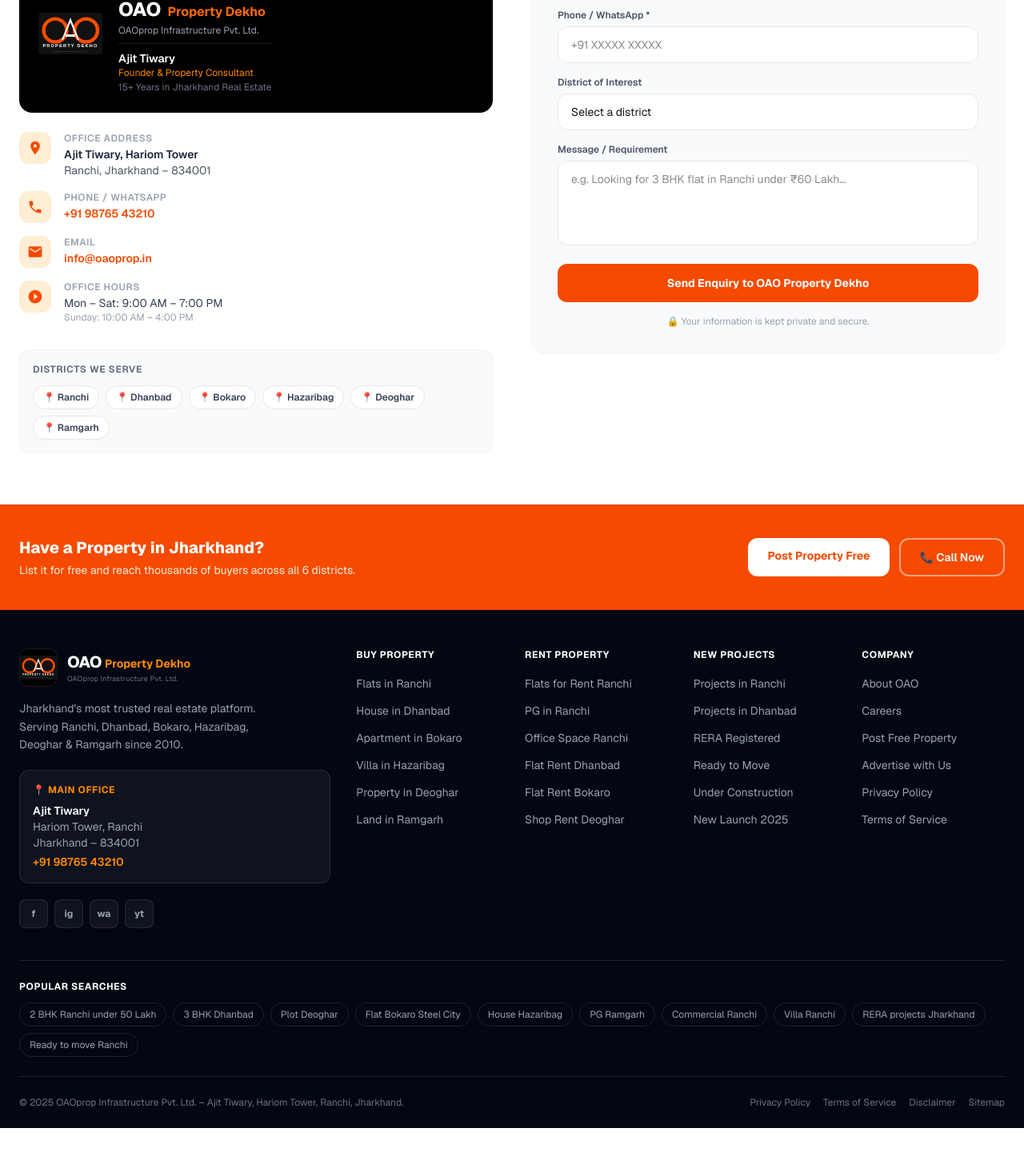
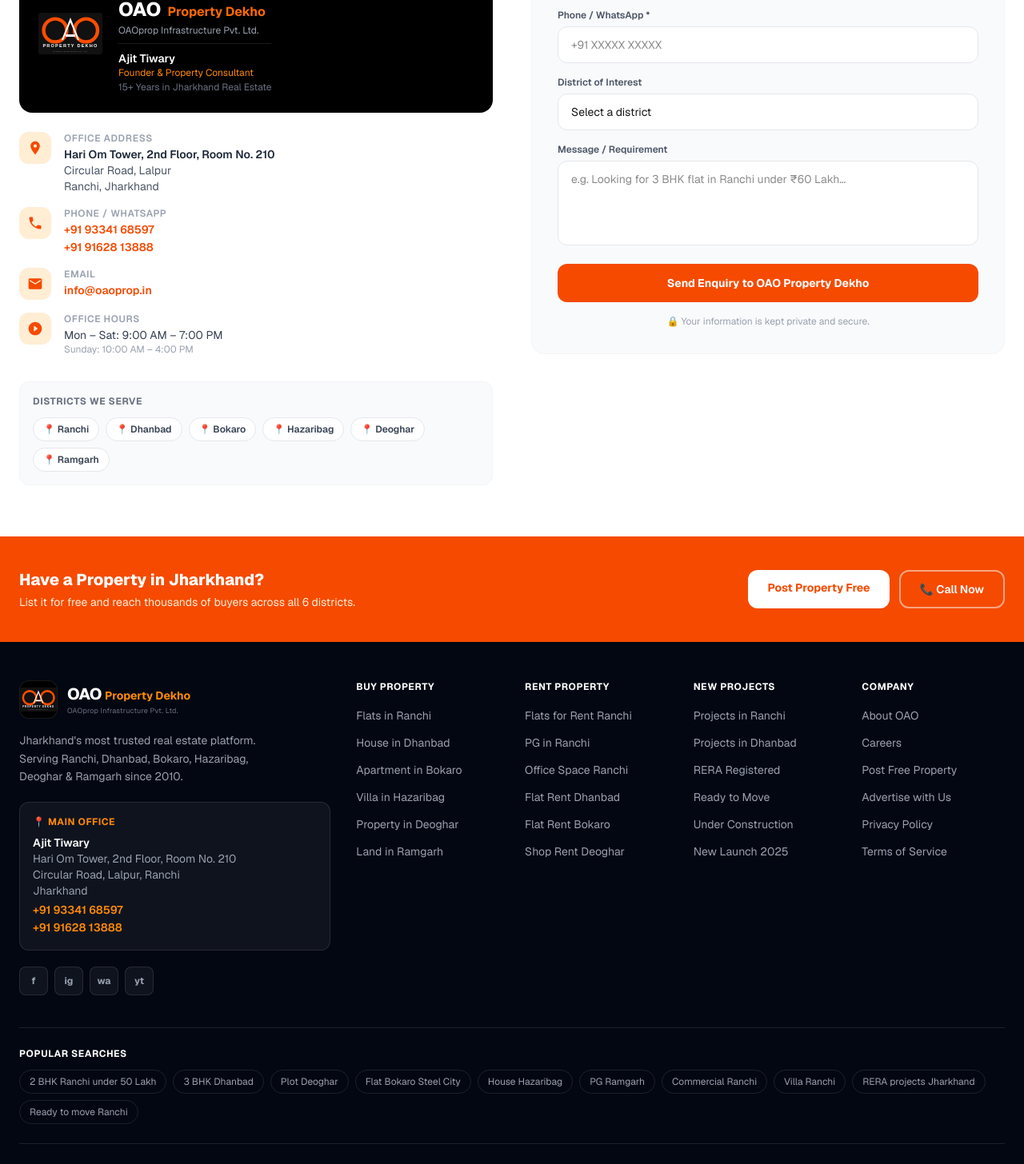
Before and after one commit to mksharsh568/jharkhand-housing, a Next.js app: page / in a window 1280 px wide. Shown: the part 4940-6396 px from the top of the page at 80% size. Before the commit the page ends 6351 px from the top, so only its background shows below. Built offline with nearby package versions, Linux system fonts and the light colour scheme.

Commit message:
Update office address and contact numbers

```diff
--- a/src/components/ContactSection.tsx
+++ b/src/components/ContactSection.tsx
@@ -67,9 +67,10 @@ export default function ContactSection() {
                 <div>
                   <div className="text-xs font-semibold text-gray-400 uppercase tracking-wider">Office Address</div>
                   <div className="text-sm font-semibold text-gray-800 mt-0.5">
-                    Ajit Tiwary, Hariom Tower
+                    Hari Om Tower, 2nd Floor, Room No. 210
                   </div>
-                  <div className="text-sm text-gray-600">Ranchi, Jharkhand – 834001</div>
+                  <div className="text-sm text-gray-600">Circular Road, Lalpur</div>
+                  <div className="text-sm text-gray-600">Ranchi, Jharkhand</div>
                 </div>
               </div>
 
@@ -81,8 +82,11 @@ export default function ContactSection() {
                 </div>
                 <div>
                   <div className="text-xs font-semibold text-gray-400 uppercase tracking-wider">Phone / WhatsApp</div>
-                  <a href="tel:+919876543210" className="text-sm font-semibold text-orange-600 hover:underline mt-0.5 block">
-                    +91 98765 43210
+                  <a href="tel:+919334168597" className="text-sm font-semibold text-orange-600 hover:underline mt-0.5 block">
+                    +91 93341 68597
+                  </a>
+                  <a href="tel:+919162813888" className="text-sm font-semibold text-orange-600 hover:underline mt-0.5 block">
+                    +91 91628 13888
                   </a>
                 </div>
               </div>
--- a/src/components/Footer.tsx
+++ b/src/components/Footer.tsx
@@ -71,7 +71,7 @@ export default function Footer() {
               Post Property Free
             </a>
             <a
-              href="tel:+919876543210"
+              href="tel:+919334168597"
               className="border-2 border-white/50 text-white font-semibold px-6 py-3 rounded-xl text-sm hover:bg-white/10 transition-colors"
             >
               📞 Call Now
@@ -119,10 +119,14 @@ export default function Footer() {
                 📍 Main Office
               </div>
               <div className="text-sm font-semibold text-white">Ajit Tiwary</div>
-              <div className="text-sm text-gray-400">Hariom Tower, Ranchi</div>
-              <div className="text-sm text-gray-400">Jharkhand – 834001</div>
-              <a href="tel:+919876543210" className="text-sm text-orange-400 font-semibold mt-1 block hover:underline">
-                +91 98765 43210
+              <div className="text-sm text-gray-400">Hari Om Tower, 2nd Floor, Room No. 210</div>
+              <div className="text-sm text-gray-400">Circular Road, Lalpur, Ranchi</div>
+              <div className="text-sm text-gray-400">Jharkhand</div>
+              <a href="tel:+919334168597" className="text-sm text-orange-400 font-semibold mt-1 block hover:underline">
+                +91 93341 68597
+              </a>
+              <a href="tel:+919162813888" className="text-sm text-orange-400 font-semibold hover:underline">
+                +91 91628 13888
               </a>
             </div>
 
@@ -185,7 +189,7 @@ export default function Footer() {
 
         {/* Bottom bar */}
         <div className="pt-6 flex flex-col sm:flex-row items-center justify-between gap-3 text-xs text-gray-500">
-          <p>© 2025 OAOprop Infrastructure Pvt. Ltd. – Ajit Tiwary, Hariom Tower, Ranchi, Jharkhand.</p>
+          <p>© 2025 OAOprop Infrastructure Pvt. Ltd. – Hari Om Tower, 2nd Floor, Room 210, Circular Road, Lalpur, Ranchi, Jharkhand.</p>
           <div className="flex gap-4 flex-wrap">
             <a href="#" className="hover:text-white transition-colors">Privacy Policy</a>
             <a href="#" className="hover:text-white transition-colors">Terms of Service</a>
```
